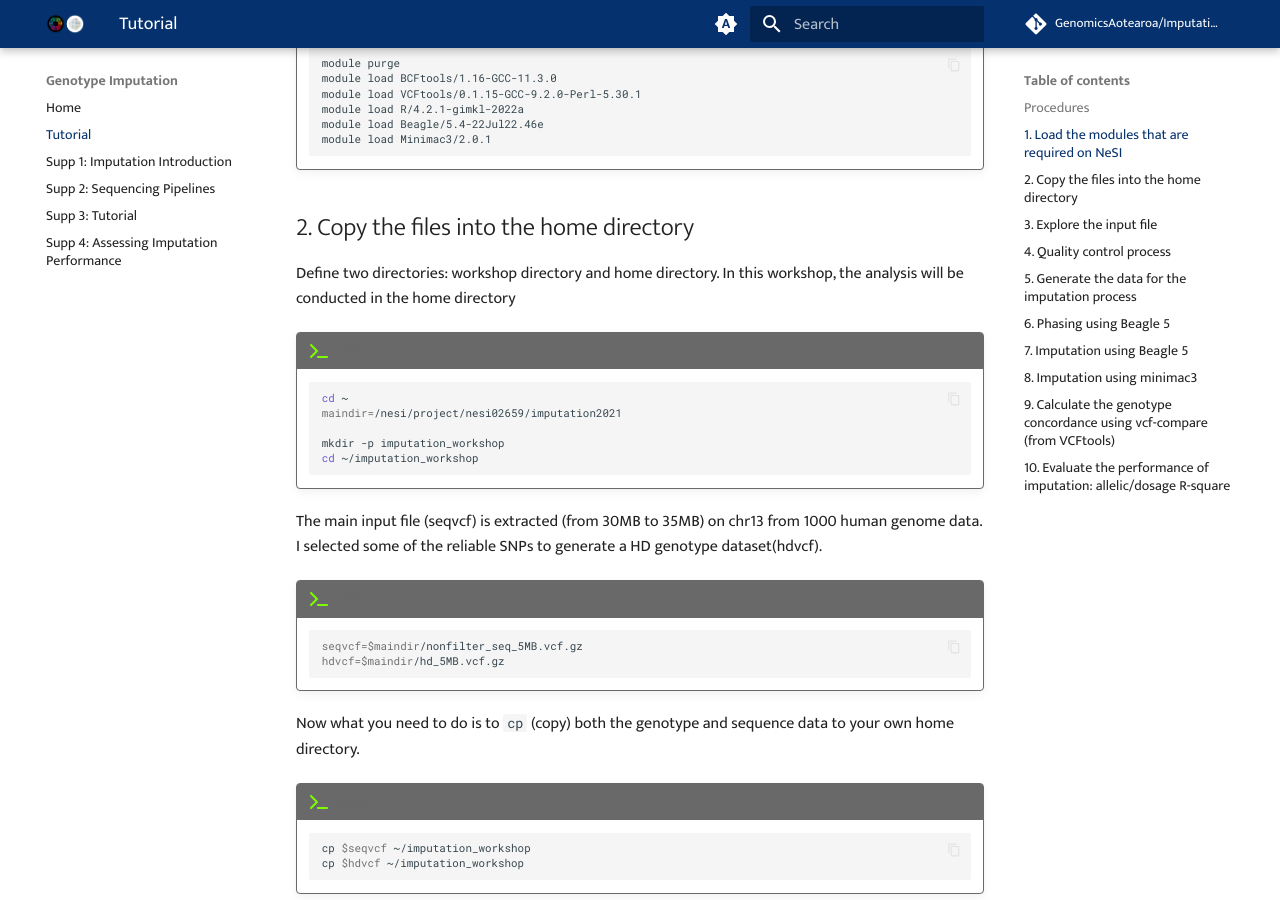
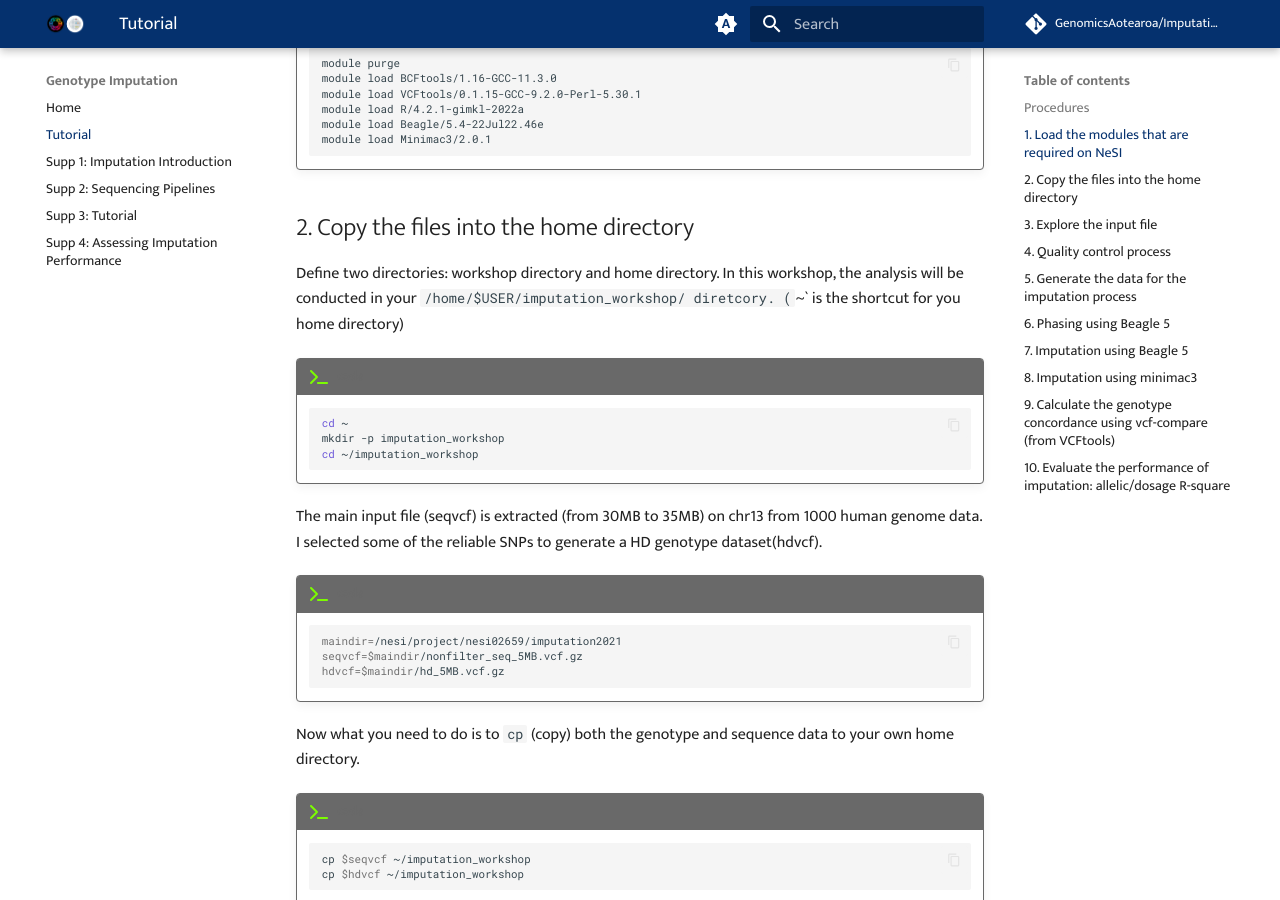
Before and after one commit to GenomicsAotearoa/Imputation-workshop, an MkDocs documentation site: the page built from docs/1_tutorial.md, in a window 1280 px wide and 900 px high, scrolled down 1268 px. Built offline with MkDocs 1.6.1 and Material for MkDocs 9.7.7, drawn with Linux system fonts in a browser that asks for light colours; comment, search, counter and statistics services are not loaded.

Commit message:
Update 1_tutorial.md

````diff
--- a/docs/1_tutorial.md
+++ b/docs/1_tutorial.md
@@ -51,14 +51,12 @@ Open a terminal and at the prompt:
     ```
 
 ## 2. Copy the files into the home directory
-Define two directories: workshop directory and home directory. In this workshop, the analysis will be conducted in the home directory
+Define two directories: workshop directory and home directory. In this workshop, the analysis will be conducted in your `/home/$USER/imputation_workshop/ diretcory. (`~` is the shortcut for you home directory)
 
 !!! terminal "code"
 
     ```bash
     cd ~
-    maindir=/nesi/project/nesi02659/imputation2021
-
     mkdir -p imputation_workshop
     cd ~/imputation_workshop
     ```
````
Also changed, not shown: other parts of docs/1_tutorial.md (+1 -0 lines).
